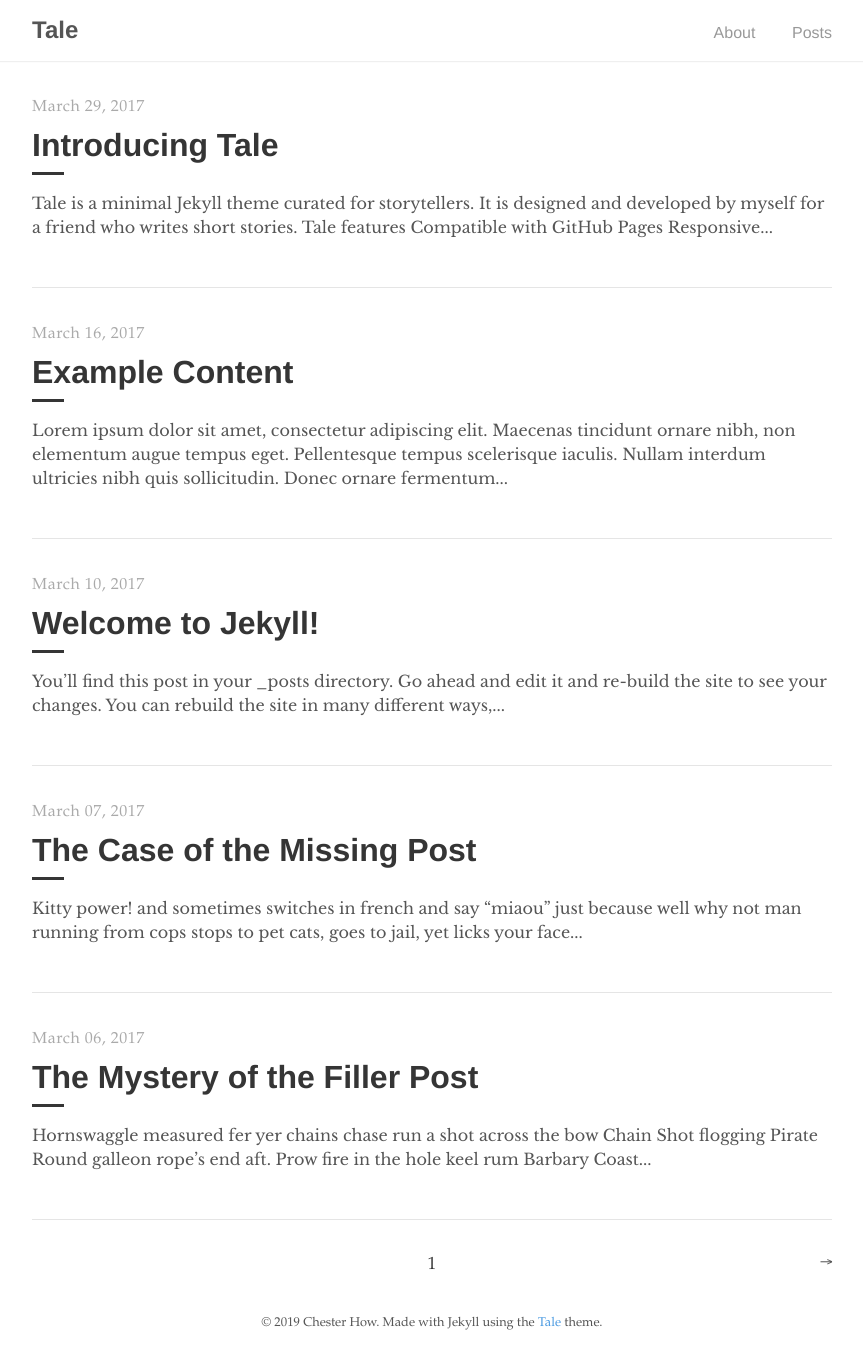
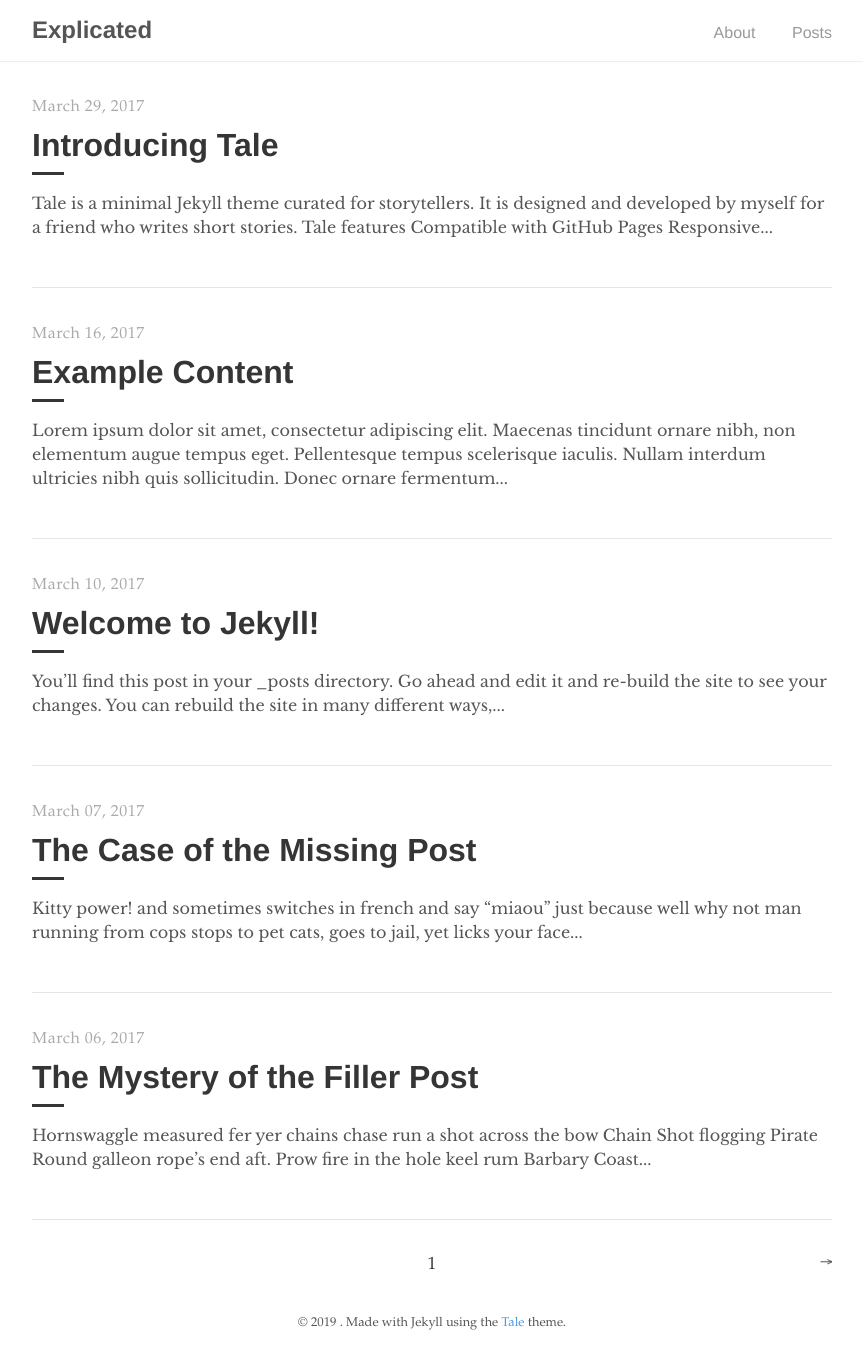
Before and after one commit to sillywalk/explicated, a Jekyll site: the page built from index.html, in a window 1280 px wide. Shown: the whole page, without its empty margins (208-1071 px from the left). Built offline with Jekyll 4.4.1, drawn with Linux system fonts in a browser that asks for light colours; the list of posts is cut into pages by our own code; part of the change alters nothing that is shown.

Commit message:
Autocommit from Makefile

```diff
--- a/_config.yml
+++ b/_config.yml
@@ -1,17 +1,9 @@
 # Site settings
-title:          Tale
-description:    "Minimal Jekyll theme for storytellers"
-baseurl:        "/tale"
+title:          Explicated
+description:    "A brief summary of current research in SE and ML."
+# baseurl:        "/tale"
 url:            "https://chesterhow.github.io"
 
-# Google Analytics
-google_analytics: UA—XXXXXXXX-X
-
-# Author
-author:
-  name:         Chester How
-  url:          https://chester.how
-  email:        chesterhow@gmail.com
 
 # Build settings
 markdown:       kramdown
```
Also changed, not shown: 19 other files.
